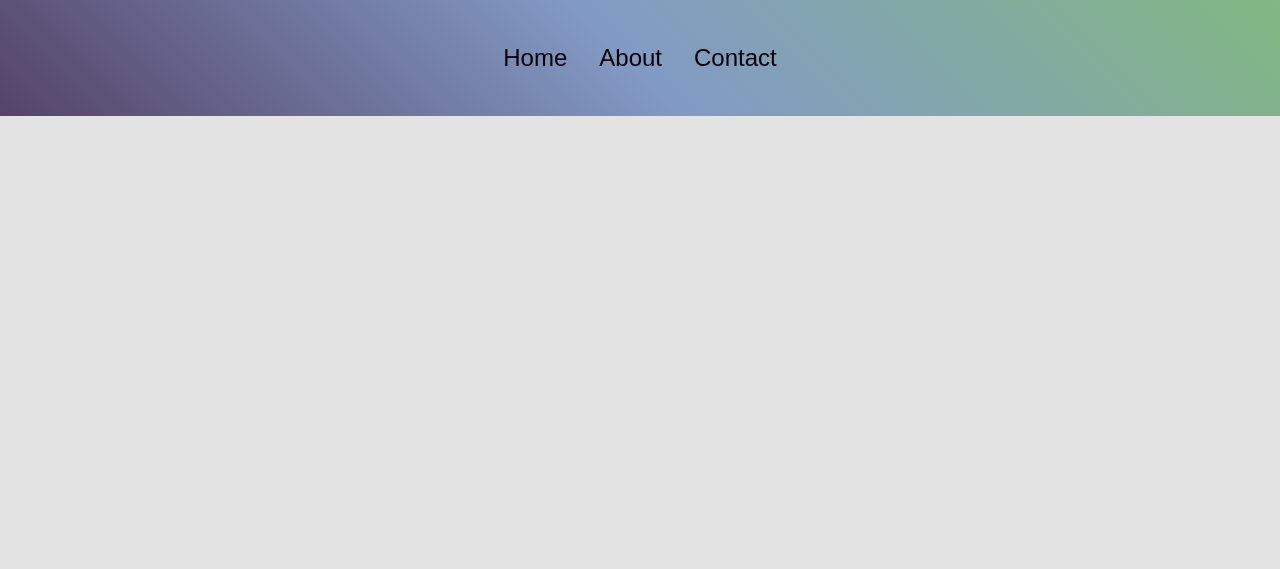
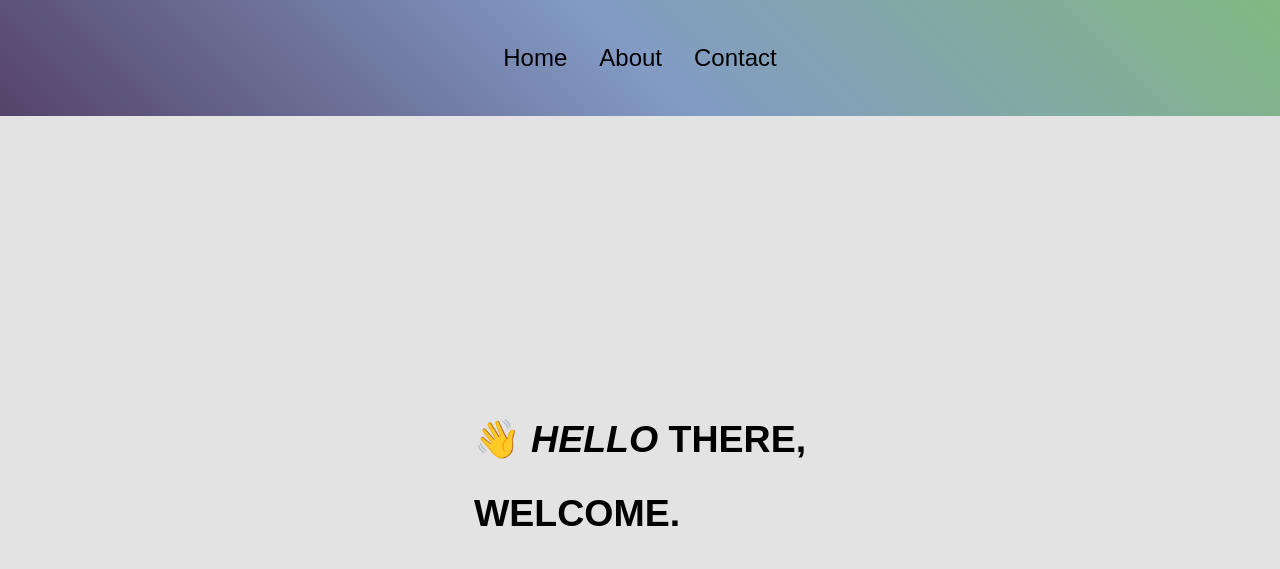
Before and after one commit to nimo2234/eklas2488.github.io, a plain HTML site: page index.html in a window 1280 px wide. Drawn offline with Linux system fonts and the light colour scheme.

Commit message:
portfolio

```diff
--- a/index.html
+++ b/index.html
@@ -30,6 +30,15 @@
             </div>
 
 
+           <div class="container-greet">
+            <div class="greet">
+            <h1> &#128075; <em>Hello</em> There,</h1>
+            <h1>Welcome.<h1>
+           </div>
+           </div>
+
+
+
 
 
 
@@ -44,8 +53,6 @@
 
 
 
-
-
         </body>
 
 
@@ -55,20 +62,4 @@
 
 
 
-
-
-
-
-
-
-
-
-
-
-
-
-
-
-
-
 </html>
--- a/style.css
+++ b/style.css
@@ -26,7 +26,7 @@ body {
     align-content: center;
     flex-wrap: wrap;
     padding: 10px;
-    background: linear-gradient(45deg, #554369, #829bc5, rgb(130, 184, 130) 100%);
+    background: linear-gradient(45deg, #554369, #829bc5, rgb(130, 184, 130));
     top: 0;
 
 
@@ -247,6 +247,7 @@ button {
 
 
 
+
 input, textarea{
     width: 100%;
    padding: 10px;
@@ -261,3 +262,31 @@ button:hover {
     background-color: lightgray;
     transform: scale(1.1);
   }
+
+
+
+
+
+
+
+
+
+  .container-greet {
+    display: flex;
+    justify-content: center;
+    align-items: center;
+    align-content: center;
+    height: 90vh;
+    animation-name: rotate;
+    animation-duration: 2s;
+    text-transform: uppercase;
+    font-size: 25px;
+
+
+}
+
+
+
+@keyframes rotate{
+    100%{transform:rotateX(360deg)}
+}
```
